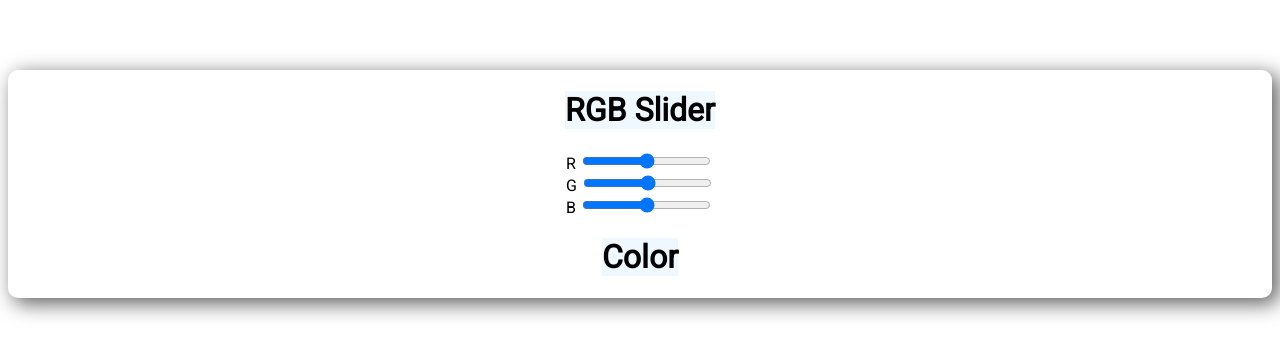
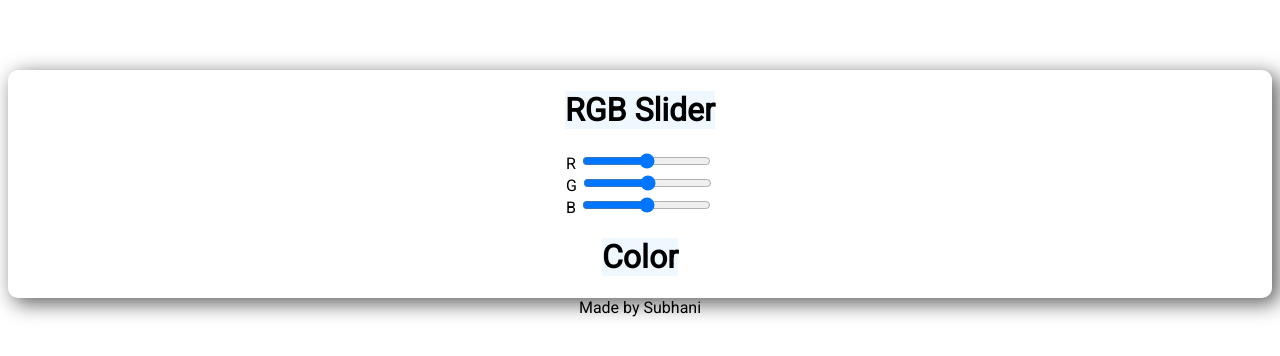
Before and after one commit to subhani-syed/Color-Generator, a website: page public/index.html in a window 1280 px wide. Shown: the part 130-486 px from the top of the page. Drawn offline with Linux system fonts and the light colour scheme.

Commit message:
Added Footer

```diff
--- a/public/index.html
+++ b/public/index.html
@@ -29,6 +29,7 @@
             <h1 id="color" onclick="copy()">Color</h1>
         </div>
     </div>
+    <footer>Made by Subhani</footer>
     <script src="logic.js"></script>
 </body>
 </html>
```
